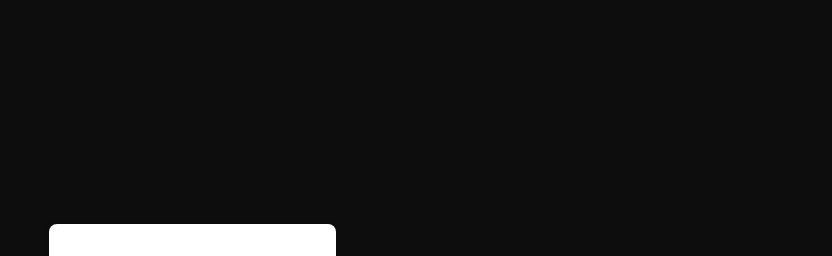
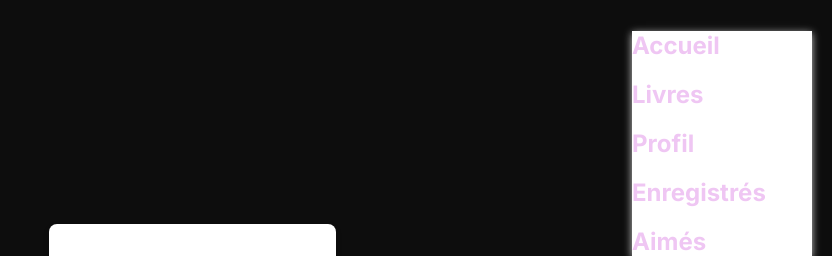
Before and after one commit to LucasF75/callcenteresiea, a Flask app: page /book/1 in a window 1280 px wide. Shown: the part 29-285 px from the top of the page, without its empty margins (448-1280 px from the left). Run offline with Flask 3, Linux system fonts and the light colour scheme; the visitor is signed in with stand-in values (Sample User, id 1); data comes from the database, SQL or seed files in the repository; data that the repository does not hold is empty.

Commit message:
ajout d'un menu pour aller d'une page a une autre

```diff
--- a/app/templates/base.html
+++ b/app/templates/base.html
@@ -16,7 +16,63 @@
   <!-- En-tête -->
   <header class="logo">
     <span>📚 READLIST</span>
+    <input type="checkbox" id="menu-toggle" style="display:none;">
+    <label for="menu-toggle" class="hamburger" style="cursor:pointer;display:inline-block;width:30px;height:30px;">
+      <span style="display:block;width:100%;height:4px;background:#333;margin:6px 0;border-radius:2px;"></span>
+      <span style="display:block;width:100%;height:4px;background:#333;margin:6px 0;border-radius:2px;"></span>
+      <span style="display:block;width:100%;height:4px;background:#333;margin:6px 0;border-radius:2px;"></span>
+    </label>
+    <nav>
+      <ul class="menu" style="list-style:none; margin:0; padding:0; position:absolute; top:60px; right:20px; background:#fff; box-shadow:0 2px 8px #ccc; min-width:180px; display:none; flex-direction:column; z-index:100;">
+        <li><a href="{{ url_for('main.home') }}">Accueil</a></li>
+        <li><a href="{{ url_for('main.search') }}">Livres</a></li>
+        <li><a href="{{ url_for('main.profile') }}">Profil</a></li>
+        <li><a href="{{ url_for('main.saved_books') }}">Enregistrés</a></li>
+        <li><a href="{{ url_for('main.liked_books') }}">Aimés</a></li>
+      </ul>
+    </nav>
   </header>
+  <style>
+    @media (max-width: 900px) {
+      .logo nav ul.menu {
+        display: none;
+      }
+      #menu-toggle:checked + .hamburger + nav ul.menu {
+        display: flex;
+      }
+      .logo nav ul.menu li {
+        padding: 12px 24px;
+        border-bottom: 1px solid #eee;
+      }
+      .logo nav ul.menu li:last-child {
+        border-bottom: none;
+      }
+      .logo nav ul.menu a {
+        color: #333;
+        text-decoration: none;
+        font-size: 16px;
+        display: block;
+      }
+    }
+    @media (min-width: 901px) {
+      .hamburger, #menu-toggle {
+        display: none !important;
+      }
+      .logo nav ul.menu {
+        display: flex !important;
+        position: static;
+        flex-direction: row;
+        box-shadow: none;
+        background: none;
+        min-width: 0;
+        gap: 20px;
+      }
+      .logo nav ul.menu li {
+        border: none;
+        padding: 0;
+      }
+    }
+  </style>
 
   <!-- Contenu de la page -->
   <main>
--- a/app/templates/signup.html
+++ b/app/templates/signup.html
@@ -14,7 +14,7 @@
           {{ form.hidden_tag() }}
           {{ form.email(class="input-field", placeholder="EMAIL") }}
           {{ form.password(class="input-field", placeholder="PASSWORD") }}
-          {{ form.confirm_password(class="input-field", placeholder="CONFIRM PASSWORD") }}
+
           <button type="submit">SIGN UP</button>
         </form>
         <div class="signup">
```
